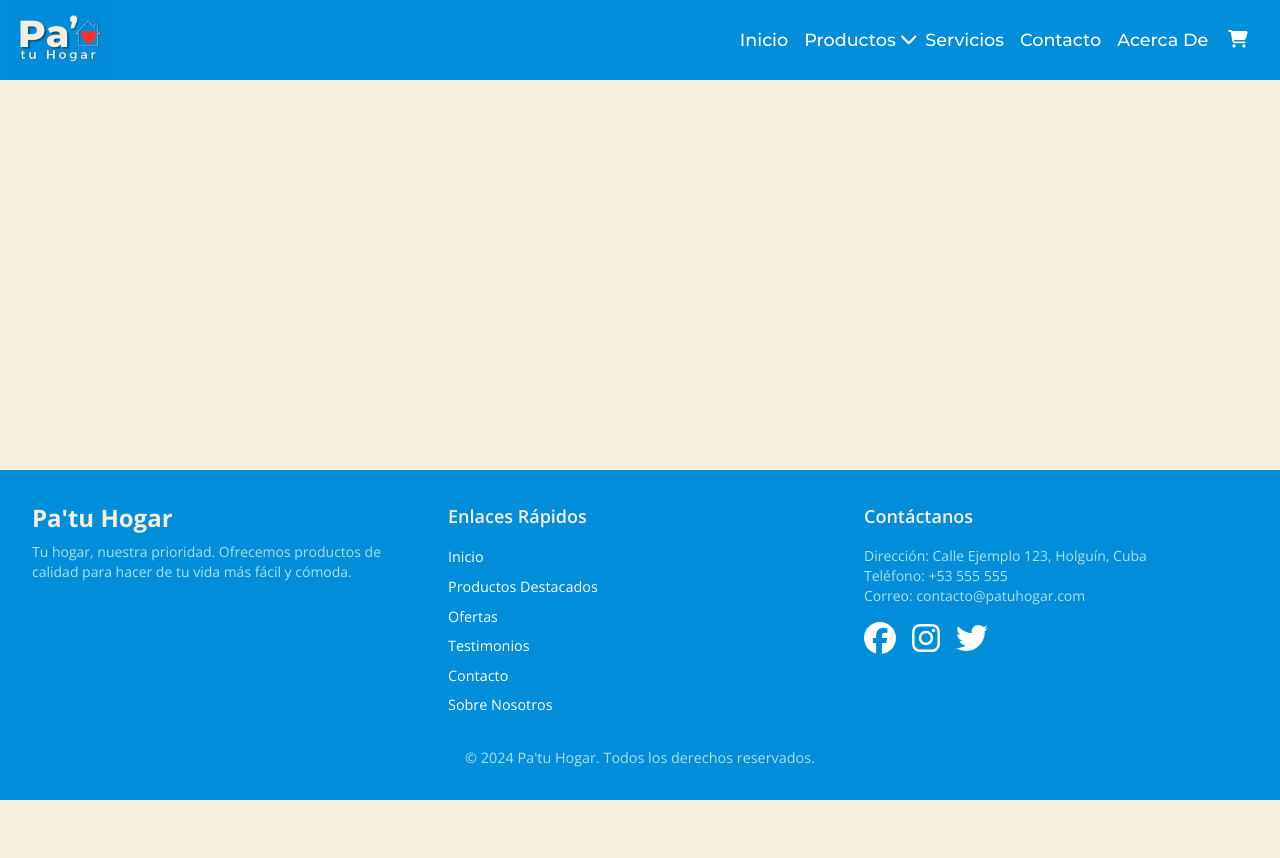
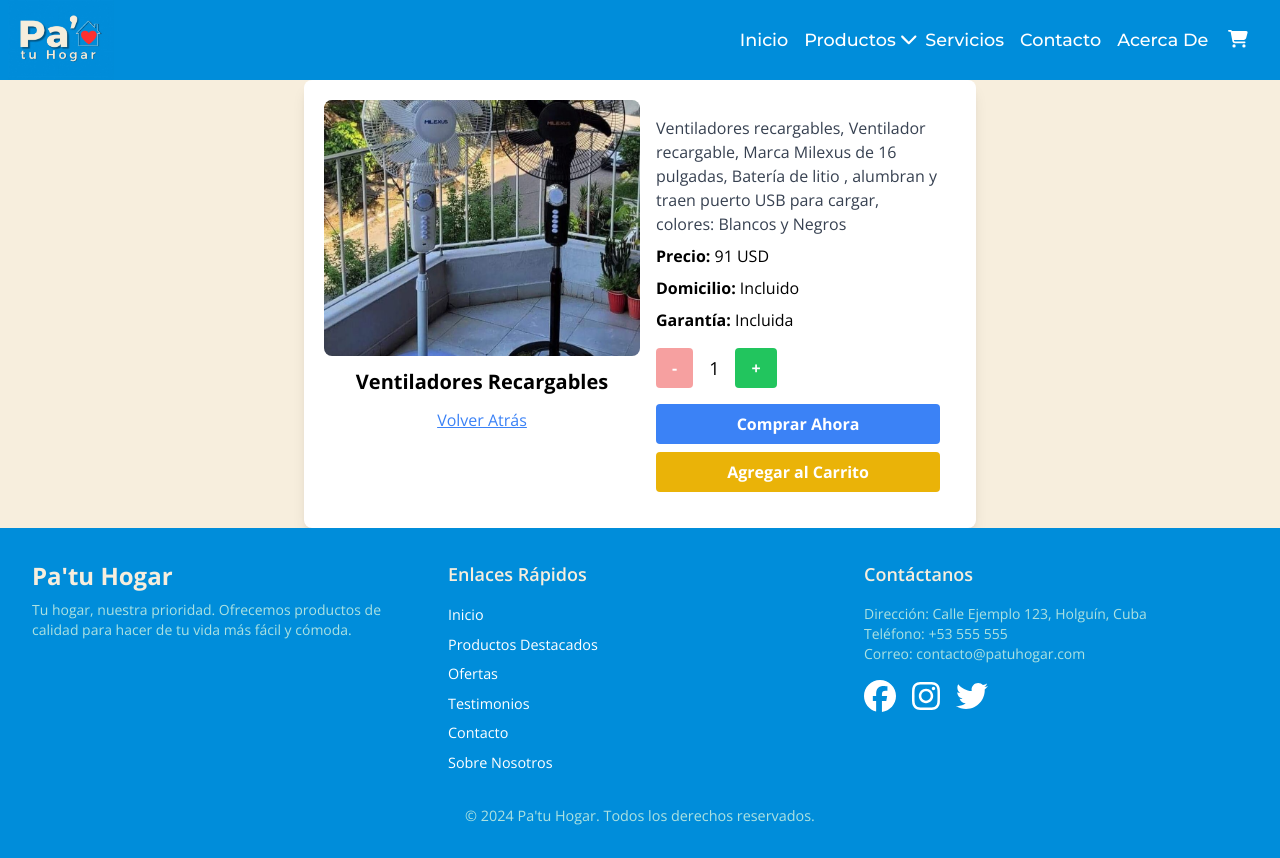
Before and after one commit to JoseFuentes-Dev/pa-tuhogar-app, a React (Vite) app: page /pa-tuhogar-app/product/1 in a window 1280 px wide. Before the commit the page ends 800 px from the top, so only its background shows below. Built offline with nearby package versions, Linux system fonts and the light colour scheme.

Commit message:
agregando detalles de productos

```diff
--- a/src/App.jsx
+++ b/src/App.jsx
@@ -11,16 +11,15 @@ import About from './components/About';
 import Home from './Home';
 import Services from './components/Services';
 import CategoryPage from './components/Productsection/CategoryPage';
+import ProductDetail from './components/ProductDetail'; // Asegúrate de importar ProductDetail
+import { products } from './components/ProductList';
+
 AOS.init();
-
-
-
 
 function App() {
   const [cart, setCart] = useState([]);
   const [isCartOpen, setIsCartOpen] = useState(false);
-
-  const [showToast, setShowToast] = useState(false); // Estado del toast
+  const [showToast, setShowToast] = useState(false);
 
   // Función para mostrar el toast temporalmente
   const showTemporaryToast = () => {
@@ -40,7 +39,7 @@ function App() {
         );
       }
 
-      if (prevCart.length >= 5) {
+    if (prevCart.length >= 5) {
         showTemporaryToast(); // Muestra el mensaje emergente si se alcanzan 5 productos
         return prevCart; // No agregar más productos
       }
@@ -49,19 +48,16 @@ function App() {
     });
   };
 
-
   const toggleCart = () => {
-      setIsCartOpen(prev => !prev);
+    setIsCartOpen(prev => !prev);
   };
 
   const closeCart = () => {
-      setIsCartOpen(false);
+    setIsCartOpen(false);
   };
 
-
-
   return (
-    <div className="min-h-screen flex flex-col overflow-x-hidden"> {/* Añadido overflow-x-hidden */}
+    <div className="min-h-screen flex flex-col overflow-x-hidden">
       <Router basename='/pa-tuhogar-app/'>
         <span id='top'></span>
         <Navbar toggleCart={toggleCart} cartCount={cart.reduce((acc, item) => acc + item.quantity, 0)} />
@@ -79,11 +75,17 @@ function App() {
         <div className="flex-grow">
           <Routes>
             <Route path="/" element={<Home handleAddToCart={handleAddToCart} />} />
-            <Route path="/Productsection/:categoryName" element={<CategoryPage handleAddToCart={handleAddToCart} />} />
-            <Route path="/contact" element={<Contact />} /> {/* Agregada la ruta de contacto */}
-            <Route path="/about" element={<About />} /> {/* Agregada la ruta de contacto */}
+            <Route
+              path="/Productsection/:categoryName"
+              element={<CategoryPage handleAddToCart={handleAddToCart} />}
+            />
+            <Route
+              path="/product/:id" // Ruta para ProductDetail
+              element={<ProductDetail products={products} addToCart={handleAddToCart} />}
+            />
+            <Route path="/contact" element={<Contact />} />
+            <Route path="/about" element={<About />} />
             <Route path="/services" element={<Services />} />
-
           </Routes>
         </div>
 
--- a/src/Home.jsx
+++ b/src/Home.jsx
@@ -6,7 +6,7 @@ import FeaturedProducts from './components/FeaturedProducts';
 import Testimonials from './components/Testimonials';
 import BusinessPromo from './components/BusinessPromo';
 import SearchBar from './components/Searchbar';
-import { productsoffers } from './components/Productoffers';
+import { products } from './components/ProductList';
 import { productsdestacados } from './components/Productdestacados';
 import PropTypes from 'prop-types';
 
@@ -23,7 +23,7 @@ const Home = ({ handleAddToCart }) => {
           </section>
         </div>
 
-      <Offers products={productsoffers} onAddToCart={handleAddToCart} />
+      <Offers products={products} onAddToCart={handleAddToCart} />
       <FeaturedProducts products={productsdestacados} onAddToCart={handleAddToCart} />
       <Testimonials />
     </main>
--- a/src/components/Offers.jsx
+++ b/src/components/Offers.jsx
@@ -1,43 +1,42 @@
 import Slider from 'react-slick';
 import PropTypes from 'prop-types';
 import './offers.css';
+import { useNavigate } from 'react-router-dom';
 import { FontAwesomeIcon } from '@fortawesome/react-fontawesome';
 import { faShoppingCart } from '@fortawesome/free-solid-svg-icons';
 
+const OfferCard = ({ product, addToCart }) => {
+  const navigate = useNavigate();
 
-// Componente de tarjeta de oferta
-const OfferCard = ({ product, addToCart }) => (
+  return (
     <div
       data-aos="fade-up"
       data-aos-duration="600"
       className='w-full px-1'
+
     >
       <div className="bg-[#FFFFFF] rounded-lg shadow-md flex flex-col h-full max-w-[340px] mx-auto">
         <div className="aspect-w-1 aspect-h-1 w-full overflow-hidden rounded-t-lg">
           <img
             src={product.image}
             alt={product.name}
-          className="w-full h-full object-cover transition-transform duration-300 ease-in-out hover:scale-110"
+            className="w-full hover:cursor-pointer h-full object-cover transition-transform duration-300 ease-in-out hover:scale-110"
+            onClick={() => navigate(`/product/${product.id}`)}
         />
         </div>
         <div className="p-3 flex flex-col justify-between flex-grow">
           <h2 className="text-base font-bold mb-2">{product.name}</h2>
           <div className="flex justify-between items-center mt-auto">
             <span className="text-[#FF0000] font-bold text-[1.1em]">{product.price} USD</span>
-          <button
-            onClick={() => addToCart(product)}
-            className="text-[#41C9E2] hover:text-[#008DDA]"
-          >
-            <FontAwesomeIcon
-              icon={faShoppingCart}
-              style={{ fontSize: '20px' }}
-            />
+            <button className="text-[#41C9E2] hover:text-[#008DDA]"  onClick={() => addToCart(product)} >
+              <FontAwesomeIcon icon={faShoppingCart} style={{ fontSize: '20px' }} />
             </button>
           </div>
         </div>
       </div>
     </div>
   );
+};
 
 OfferCard.propTypes = {
   product: PropTypes.shape({
@@ -71,21 +70,8 @@ const CustomPrevArrow = (props) => {
   );
 };
 
-// Agregar validación de PropTypes
-CustomPrevArrow.propTypes = {
-  className: PropTypes.string,
-  style: PropTypes.object,
-  onClick: PropTypes.func,
-};
-
-CustomNextArrow.propTypes = {
-  className: PropTypes.string,
-  style: PropTypes.object,
-  onClick: PropTypes.func,
-};
-
-// Componente principal de Ofertas
 const Offers = ({ products, onAddToCart }) => {
+  const offerProducts = products.filter(product => product.offer);
 
   const settings = {
     dots: false,
@@ -97,8 +83,8 @@ const Offers = ({ products, onAddToCart }) => {
     autoplay: true,
     autoplaySpeed: 4000,
     pauseOnHover: true,
+    nextArrow: <CustomNextArrow />,
     prevArrow: <CustomPrevArrow />,
-        nextArrow: <CustomNextArrow />,
     responsive: [
       {
         breakpoint: 1300,
@@ -132,33 +118,31 @@ const Offers = ({ products, onAddToCart }) => {
   };
 
   return (
-
-        <div  id='ofertas' className="my-24 relative pt-[60px] "
-        >
-            <h1 className="text-[1.8em] font-bold mb-6 text-[#FF0000]"
-              >Ofertas</h1>
-            <Slider {...settings}
-            >
-                {products.map((product) => (
-                    <OfferCard key={product.id} product={product}  addToCart={onAddToCart}/>
-                ))}
+    <div id='ofertas' className="my-24 relative pt-[60px]">
+      <h1 className="text-[1.8em] font-bold mb-6 text-[#FF0000]">Ofertas</h1>
+      <Slider {...settings}>
+        {offerProducts.length > 0 ? (
+          offerProducts.map((product) => (
+            <OfferCard key={product.id} product={product} addToCart={onAddToCart}/>
+          ))
+        ) : (
+          <div className="text-center">No hay productos en oferta.</div>
+        )}
       </Slider>
     </div>
   );
 };
 
-// Validación de PropTypes
 Offers.propTypes = {
   products: PropTypes.arrayOf(
     PropTypes.shape({
       id: PropTypes.number.isRequired,
       name: PropTypes.string.isRequired,
-      price: PropTypes.oneOfType([PropTypes.string, PropTypes.number]).isRequired, // Aceptar tanto string como number
+      price: PropTypes.oneOfType([PropTypes.string, PropTypes.number]).isRequired,
       image: PropTypes.string.isRequired,
     })
   ).isRequired,
-  onAddToCart: PropTypes.func.isRequired,
+  onAddToCart: PropTypes.func.isRequired
 };
 
-
 export default Offers;
--- /dev/null
+++ b/src/components/ProductDetail.jsx
@@ -0,0 +1,96 @@
+import  { useState } from 'react';
+import PropTypes from 'prop-types';
+import { useParams, useNavigate } from 'react-router-dom'; // Importa el hook para obtener parámetros de la URL y navegar
+
+const ProductDetail = ({ products, addToCart }) => {
+  const { id } = useParams(); // Obtiene el id desde la URL
+  const product = products.find((item) => item.id === parseInt(id)); // Busca el producto por id
+  const navigate = useNavigate(); // Hook para navegar a la página anterior
+
+  const [quantity, setQuantity] = useState(1);
+
+  const handleIncrease = () => {
+    if (quantity < 5) setQuantity(quantity + 1);
+  };
+
+  const handleDecrease = () => {
+    if (quantity > 1) setQuantity(quantity - 1);
+  };
+
+  if (!product) {
+    return <p>Producto no encontrado.</p>; // Manejo de caso si el producto no existe
+  }
+
+  // Crea el mensaje de WhatsApp
+  const createWhatsAppMessage = () => {
+    const domicilio = product.domicilio ? 'incluido' : 'no incluido';
+    return `¡Hola! Estoy interesado en comprar **${quantity} unidad(es)** de **${product.name}**. \n\nDetalles:\n- Domicilio: ${domicilio}\n- Garantía: ${product.garantia ? 'Incluida' : 'No incluida'}\n\nEl precio total es **${product.price * quantity} USD**.`;
+  };
+
+  return (
+    <div className="flex flex-col md:flex-row md:max-w-2xl mx-auto p-5 bg-white shadow-lg rounded-lg">
+      <div className="md:w-1/2 flex flex-col items-center mb-4 md:mb-0">
+        <img src={product.image} alt={product.name} className="w-full h-64 object-cover rounded-lg" />
+        <h1 className="mt-3 text-xl font-bold text-center">{product.name}</h1>
+        <button
+          className="mt-3 text-blue-500 underline"
+          onClick={() => navigate(-1)} // Navega a la página anterior
+        >
+          Volver Atrás
+        </button>
+      </div>
+      <div className="md:w-1/2 p-4 flex flex-col justify-between">
+        <div>
+          <p className="text-gray-700">{product.description}</p>
+          <p className="mt-2">
+            <strong>Precio:</strong> {product.price} USD
+          </p>
+          <p className="mt-2">
+            <strong>Domicilio:</strong> {product.domicilio ? 'Incluido' : 'No incluido'}
+          </p>
+          <p className="mt-2">
+            <strong>Garantía:</strong> {product.garantia ? 'Incluida' : 'No incluida'}
+          </p>
+        </div>
+
+        <div className="mt-4 flex items-center">
+          <button
+            onClick={handleDecrease}
+            disabled={quantity === 1}
+            className={`bg-red-500 text-white font-bold py-2 px-4 rounded ${quantity === 1 ? 'opacity-50 cursor-not-allowed' : ''}`}
+          >
+            -
+          </button>
+          <span className="mx-4 text-lg">{quantity}</span>
+          <button
+            onClick={handleIncrease}
+            disabled={quantity === 5}
+            className={`bg-green-500 text-white font-bold py-2 px-4 rounded ${quantity === 5 ? 'opacity-50 cursor-not-allowed' : ''}`}
+          >
+            +
+          </button>
+        </div>
+
+        <button
+          onClick={() => window.open(`https://wa.me/59014481?text=${encodeURIComponent(createWhatsAppMessage())}`)}
+          className="mt-4 bg-blue-500 text-white font-bold py-2 rounded hover:bg-blue-600"
+        >
+          Comprar Ahora
+        </button>
+        <button
+          onClick={() => addToCart(product, quantity)}
+          className="mt-2 bg-yellow-500 text-white font-bold py-2 rounded hover:bg-yellow-600"
+        >
+          Agregar al Carrito
+        </button>
+      </div>
+    </div>
+  );
+};
+
+ProductDetail.propTypes = {
+  products: PropTypes.array.isRequired, // Lista de productos
+  addToCart: PropTypes.func.isRequired, // Función para agregar al carrito
+};
+
+export default ProductDetail;
--- a/src/components/ProductList.jsx
+++ b/src/components/ProductList.jsx
@@ -37,13 +37,13 @@ import fogonelectrico from '../assets/images/Productos/fogonelectrico.jpg';
 
 export const products = [
     { id: 1, name: 'Ventiladores Recargables', category: 'Climatización',  price: 91,
-        image: ventiladormilexus, garantia: 'No cuenta con garantia', domicilio: '500 cup', description: 'Ventiladores recargables, Ventilador recargable, Marca Milexus de 16 pulgadas, Batería de litio , alumbran y traen puerto USB para cargar, colores: Blancos y Negros', inStock: true, },
+        image: ventiladormilexus, garantia: 'No cuenta con garantia', domicilio: '500 cup', description: 'Ventiladores recargables, Ventilador recargable, Marca Milexus de 16 pulgadas, Batería de litio , alumbran y traen puerto USB para cargar, colores: Blancos y Negros', inStock: true, offer:true, },
 
     { id: 2, name: 'Neveras', category: 'Refrigeración',  price: 480,
             image: nevera7pies, garantia: '-', domicilio: 'Incluido', description: 'Neveras, tamaño: 7.5 pies, color: Blanco', inStock: false, },
 
     { id: 3, name: 'Turbina', category: 'Otros Equipos',  price: 60,
-                image: turbina, garantia: '-', domicilio: '-', description: 'Turbina de 1/2 HP, color: Azul', inStock: false, },
+                image: turbina, garantia: '-', domicilio: '-', description: 'Turbina de 1/2 HP, color: Azul', inStock: false,offer: true, },
 
     { id: 4, name: 'Licuadora + Termo', category: 'Para tu Cocina',  price: 70,
                     image: batidoratermo, garantia: '-', domicilio: '500', description: 'Batidoras + Termo, Licuadora con vaso de cristal, colores: Negro, Azul, Rojo', inStock: true, },
@@ -52,13 +52,13 @@ export const products = [
                         image: lavadoraeko, garantia: '-', domicilio: 'Incluido', description: 'Lavadora EKO 9kg Automatica, color: blanco', inStock: false, },
 
     { id: 6, name: 'Lavadora Milexus', category: 'Otros Equipos',  price: 300,
-                            image: lavadoramilexus, garantia: '-', domicilio: 'Incluido', description: 'Lavadora Semi-automática con secadora de 7kg, color: blanco', inStock: false, },
+                            image: lavadoramilexus, garantia: '-', domicilio: 'Incluido', description: 'Lavadora Semi-automática con secadora de 7kg, color: blanco', inStock: false, offer: true, },
 
      { id: 7, name: 'Olla de Presión 7 litros', category: 'Para tu Cocina',  price: 70,
                                 image: olladepresionlotus, garantia: '-', domicilio: '500', description: 'Olla de Presión de 3 Válvulas, marca: Lotus, capacidad: 7 litros', inStock: true, },
 
      { id: 8, name: 'Olla de Presión 6 litros', category: 'Para tu Cocina',  price: 65,
-                                    image: olladepresioneko, garantia: '-', domicilio: '500', description: 'Olla de Presión 1 Valvula, marca: EKO, capacidad: 6 litros', inStock: true, },
+                                    image: olladepresioneko, garantia: '-', domicilio: '500', description: 'Olla de Presión 1 Valvula, marca: EKO, capacidad: 6 litros', inStock: true, offer: true,},
 
      { id: 9, name: 'Olla de Presión 5 litros', category: 'Para tu Cocina',  price: 53,
                                         image: olladepresionsaco, garantia: '-', domicilio: '500', description: 'Olla de Presión de 3 Válvulas, marca: SACO, capacidad: 5 litros', inStock: false, },
@@ -67,7 +67,7 @@ export const products = [
                                             image: ollareinasaco, garantia: '-', domicilio: '500', description: 'Olla Reina, marca: SACO, capacidad: 7 litros, color: Negro', inStock: false, },
 
      { id: 11, name: 'Olla Arrocera', category: 'Para tu Cocina',  price: 50,
-                                                image: ollaarrocera, garantia: '-', domicilio: '500', description: 'Olla arrocera, marca: EKO, capacidad: 1.8 litros, color: Blanco', inStock: false, },
+                                                image: ollaarrocera, garantia: '-', domicilio: '500', description: 'Olla arrocera, marca: EKO, capacidad: 1.8 litros, color: Blanco', inStock: false, offer: true, },
 
     { id: 12, name: 'Televisor 32 pulgadas', category: 'TV & Equipos',  price: 190,
                                                     image: tv32rca, garantia: 'No cuenta con garantia', domicilio: 'No cuenta con domicilio', description: 'Smart TV, tamaño: 32 pulgadas, marca: RCA, de uso impecable', inStock: true, },
@@ -79,25 +79,25 @@ export const products = [
                                                             image: tv32pulgadaskodak, garantia: '-', domicilio: '-', description: 'Smart TV, tamaño: 32 pulgadas, marca: KODAK', inStock: false, },
 
      { id: 15, name: 'Televisor 43 pulgadas', category: 'TV & Equipos',  price: 380,
-                                                                image: tv43pulgadaskodak, garantia: '-', domicilio: '-', description: 'Smart TV, tamaño: 43 pulgadas, marca: KODAK', inStock: false, },
+                                                                image: tv43pulgadaskodak, garantia: '-', domicilio: '-', description: 'Smart TV, tamaño: 43 pulgadas, marca: KODAK', inStock: false, offer: true,},
 
     { id: 16, name: 'Televisor 50 pulgadas', category: 'TV & Equipos',  price: 500,
-                                                                    image: tv50pulgadas, garantia: '-', domicilio: '-', description: 'Smart TV, tamaño: 50 pulgadas, marca: EKO', inStock: false, },
+                                                                    image: tv50pulgadas, garantia: '-', domicilio: '-', description: 'Smart TV, tamaño: 50 pulgadas, marca: EKO', inStock: false, offer: true,},
 
     { id: 17, name: 'Split', category: 'Climatización',  price: 430,
-                                                                        image: split1t, garantia: '-', domicilio: 'Incluido', description: 'Split 1 Tonelada, marca: Milexus', inStock: true, },
+                                                                        image: split1t, garantia: '-', domicilio: 'Incluido', description: 'Split 1 Tonelada, marca: Milexus', inStock: true, offer: true, },
 
     { id: 18, name: 'Sandwisheras', category: 'Para tu Cocina',  price: 45,
-                                                                            image: sandwishera, garantia: '-', domicilio: '500', description: 'Sandwisheras, marca:OSKA', inStock: false, },
+                                                                            image: sandwishera, garantia: '-', domicilio: '500', description: 'Sandwisheras, marca:OSKA', inStock: false, offer: true, },
 
   { id: 19, name: 'Motorina Yamaki', category: 'Transporte',  price: 2500,
-                                                                                image: motorinayamaki, garantia: '-', domicilio: '-', description: 'Motorina Yamaki, Batería: 72v 35 Amp', inStock: false, },
+                                                                                image: motorinayamaki, garantia: '-', domicilio: '-', description: 'Motorina Yamaki, Batería: 72v 35 Amp', inStock: false, offer: true, },
 
  { id: 20, name: 'Maquina de Refrigeración', category: 'Refrigeración',  price: 140,
                                                                                 image: maquinaderefrigeracion, garantia: '-', domicilio: '-', description: 'Maquina de frio y nevera, Maquina de Nevera, Maquina de Refrigerador', inStock: false, },
 
 { id: 21, name: 'Planta eléctrica ', category: 'Otros Equipos',  price: 450,
-                                                                                    image: planta1200W, garantia: '-', domicilio: '-', description: 'Planta eléctrica, 1200W', inStock: true, },
+                                                                                    image: planta1200W, garantia: '-', domicilio: '-', description: 'Planta eléctrica, 1200W', inStock: true, offer: true,},
 
 { id: 22, name: 'Mini Refrigerador 3.5 pies', category: 'Refrigeración',  price: 350,
                                                                                         image: minibar3pies, garantia: '-', domicilio: 'Incluido', description: 'Mini Frio, Mini bar, marca: Hisense, tamaño: 3.1 pies, color: Gris',inStock: true, },
```
Also changed, not shown: src/components/Navbar.jsx (+2 -5 lines), src/components/Productoffers.jsx (deleted, +0 -25 lines). Lines whose indentation alone changed are shown as unchanged.
